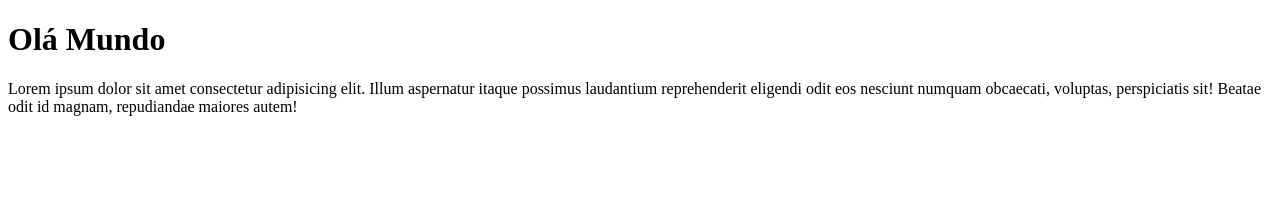
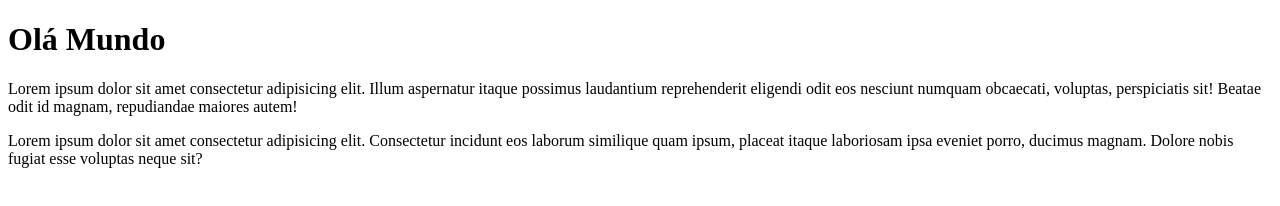
Before and after one commit to GaTrani/OlaMundo, a plain HTML site: page site-olaMundo/index.html in a window 1280 px wide. Drawn offline with Linux system fonts and the light colour scheme.

Commit message:
Update index.html

```diff
--- a/site-olaMundo/index.html
+++ b/site-olaMundo/index.html
@@ -14,5 +14,11 @@
         odit eos nesciunt numquam obcaecati, voluptas,
         perspiciatis sit! Beatae odit id magnam,
         repudiandae maiores autem!</p>
+        <p>Lorem ipsum dolor sit amet consectetur
+            adipisicing elit. Consectetur incidunt
+            eos laborum similique quam ipsum, placeat
+            itaque laboriosam ipsa eveniet porro,
+            ducimus magnam. Dolore nobis fugiat esse
+            voluptas neque sit?</p>
 </body>
 </html>
```
